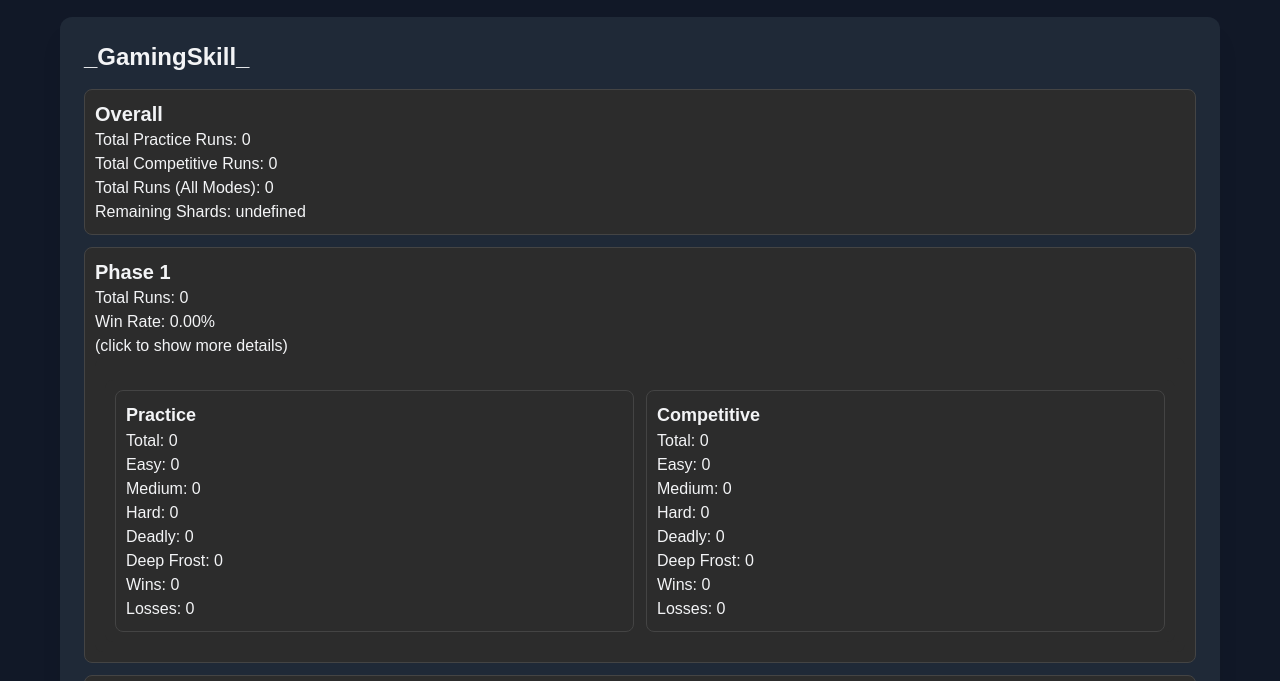
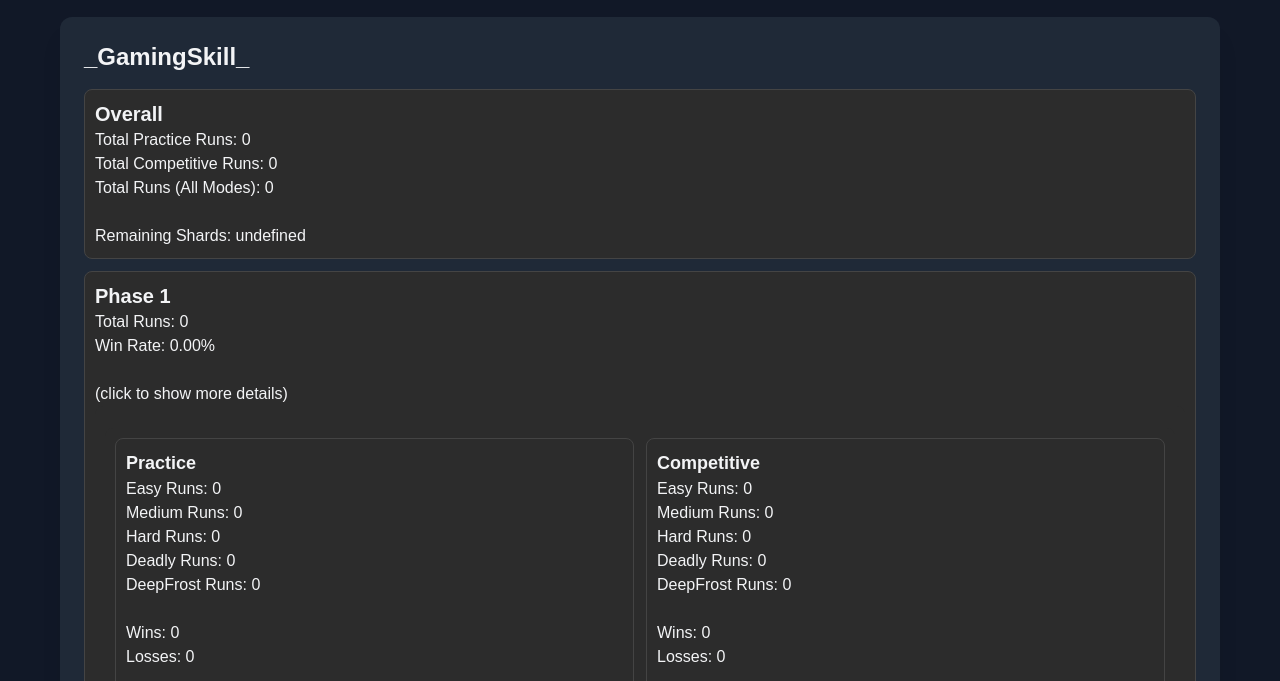
Before and after one commit to trackedout/stats, a website: page index.html in a window 1280 px wide. Shown: the part 119-800 px from the top of the page. Drawn offline with nearby package versions, Linux system fonts and the light colour scheme; files whose address does not match are found by name.

Commit message:
Iterate over phases and run types

```diff
--- a/index.html
+++ b/index.html
@@ -62,6 +62,7 @@
         }
     </style>
 </head>
+
 <body class="bg-gray-900 text-gray-100 transition-colors duration-300 dark-mode">
     <button class="toggle-button" onclick="toggleAllDetails()">Toggle Detail Sections</button>
     <div class="container mx-auto p-5">
@@ -120,75 +121,37 @@
                             <p>Total Practice Runs: ${playerData.totalPracRuns}</p>
                             <p>Total Competitive Runs: ${playerData.totalCompRuns}</p>
                             <p>Total Runs (All Modes): ${playerData.totalRunsAllModes}</p>
+                            <br/>
                             <p>Remaining Shards: ${playerData.remainingShards}</p>
                         </div>
-
+                        ${[1, 2].map(phase => `
                         <div class="bg-gray-100 dark:bg-gray-700 p-3 rounded-lg">
-                            <h3 class="text-xl font-semibold">Phase 1</h3>
-                            <p>Total Runs: ${playerData.phase1?.totalRuns ?? 0}</p>
-                            <p>Win Rate: ${((playerData.phase1?.compWinRate ?? 0) * 100).toFixed(2)}%</p>
-                            <button onclick="toggleDetails('phase1-details-${playerData.player}')">(click to show more details)</button>
-                            <div id="phase1-details-${playerData.player}" style="display:block; border:none;">
+                            <h3 class="text-xl font-semibold">Phase ${phase}</h3>
+                            <p>Total Runs: ${playerData[`phase${phase}`]?.totalRuns ?? 0}</p>
+                            <p>Win Rate: ${((playerData[`phase${phase}`]?.compWinRate ?? 0) * 100).toFixed(2)}%</p>
+                            <br/>
+                            <button onclick="toggleDetails('phase${phase}-details-${playerData.player}')">(click to show more details)</button>
+                            <div id="phase${phase}-details-${playerData.player}" style="display:block; border:none;">
                                 <div class="grid grid-cols-2 gap-3 mt-3" style="border:none;">
+                                    ${['practice', 'competitive'].map(type => `
                                     <div>
-                                        <h4 class="text-lg font-semibold">Practice</h4>
-                                        <p>Total: ${playerData.phase1?.practice?.total ?? 0}</p>
-                                        <p>Easy: ${playerData.phase1?.practice?.easy ?? 0}</p>
-                                        <p>Medium: ${playerData.phase1?.practice?.medium ?? 0}</p>
-                                        <p>Hard: ${playerData.phase1?.practice?.hard ?? 0}</p>
-                                        <p>Deadly: ${playerData.phase1?.practice?.deadly ?? 0}</p>
-                                        <p>Deep Frost: ${playerData.phase1?.practice?.deepFrost ?? 0}</p>
-                                        <p>Wins: ${playerData.phase1?.practice?.wins ?? 0}</p>
-                                        <p>Losses: ${playerData.phase1?.practice?.losses ?? 0}</p>
+                                        <h4 class="text-lg font-semibold">${type.charAt(0).toUpperCase() + type.slice(1)}</h4>
+                                        <p>Easy Runs: ${playerData[`phase${phase}`]?.[type]?.easy ?? 0}</p>
+                                        <p>Medium Runs: ${playerData[`phase${phase}`]?.[type]?.medium ?? 0}</p>
+                                        <p>Hard Runs: ${playerData[`phase${phase}`]?.[type]?.hard ?? 0}</p>
+                                        <p>Deadly Runs: ${playerData[`phase${phase}`]?.[type]?.deadly ?? 0}</p>
+                                        <p>DeepFrost Runs: ${playerData[`phase${phase}`]?.[type]?.deepFrost ?? 0}</p>
+                                        <br/>
+                                        <p>Wins: ${playerData[`phase${phase}`]?.[type]?.wins ?? 0}</p>
+                                        <p>Losses: ${playerData[`phase${phase}`]?.[type]?.losses ?? 0}</p>
+                                        <br/>
+                                        <p>Total Runs: ${playerData[`phase${phase}`]?.[type]?.total ?? 0}</p>
                                     </div>
-                                    <div>
-                                        <h4 class="text-lg font-semibold">Competitive</h4>
-                                        <p>Total: ${playerData.phase1?.competitive?.total ?? 0}</p>
-                                        <p>Easy: ${playerData.phase1?.competitive?.easy ?? 0}</p>
-                                        <p>Medium: ${playerData.phase1?.competitive?.medium ?? 0}</p>
-                                        <p>Hard: ${playerData.phase1?.competitive?.hard ?? 0}</p>
-                                        <p>Deadly: ${playerData.phase1?.competitive?.deadly ?? 0}</p>
-                                        <p>Deep Frost: ${playerData.phase1?.competitive?.deepFrost ?? 0}</p>
-                                        <p>Wins: ${playerData.phase1?.competitive?.wins ?? 0}</p>
-                                        <p>Losses: ${playerData.phase1?.competitive?.losses ?? 0}</p>
-                                    </div>
+                                    `).join('')}
                                 </div>
                             </div>
                         </div>
-
-                        <div class="bg-gray-100 dark:bg-gray-700 p-3 rounded-lg">
-                            <h3 class="text-xl font-semibold">Phase 2</h3>
-                            <p>Total Runs: ${playerData.phase2?.totalRuns ?? 0}</p>
-                            <p>Win Rate: ${((playerData.phase2?.compWinRate ?? 0) * 100).toFixed(2)}%</p>
-                            <button onclick="toggleDetails('phase2-details-${playerData.player}')">(click to show more details)</button>
-                            <div id="phase2-details-${playerData.player}" style="display:block; border:none;">
-                                <div class="grid grid-cols-2 gap-3 mt-3" style="border:none;">
-                                    <div>
-                                        <h4 class="text-lg font-semibold">Practice</h4>
-                                        <p>Total: ${playerData.phase2?.practice?.total ?? 0}</p>
-                                        <p>Easy: ${playerData.phase2?.practice?.easy ?? 0}</p>
-                                        <p>Medium: ${playerData.phase2?.practice?.medium ?? 0}</p>
-                                        <p>Hard: ${playerData.phase2?.practice?.hard ?? 0}</p>
-                                        <p>Deadly: ${playerData.phase2?.practice?.deadly ?? 0}</p>
-                                        <p>Deep Frost: ${playerData.phase2?.practice?.deepFrost ?? 0}</p>
-                                        <p>Wins: ${playerData.phase2?.practice?.wins ?? 0}</p>
-                                        <p>Losses: ${playerData.phase2?.practice?.losses ?? 0}</p>
-                                    </div>
-                                    <div>
-                                        <h4 class="text-lg font-semibold">Competitive</h4>
-                                        <p>Total: ${playerData.phase2?.competitive?.total ?? 0}</p>
-                                        <p>Easy: ${playerData.phase2?.competitive?.easy ?? 0}</p>
-                                        <p>Medium: ${playerData.phase2?.competitive?.medium ?? 0}</p>
-                                        <p>Hard: ${playerData.phase2?.competitive?.hard ?? 0}</p>
-                                        <p>Deadly: ${playerData.phase2?.competitive?.deadly ?? 0}</p>
-                                        <p>Deep Frost: ${playerData.phase2?.competitive?.deepFrost ?? 0}</p>
-                                        <p>Wins: ${playerData.phase2?.competitive?.wins ?? 0}</p>
-                                        <p>Losses: ${playerData.phase2?.competitive?.losses ?? 0}</p>
-                                    </div>
-                                </div>
-                            </div>
-                        </div>
-
+                        `).join('')}
                     </div>
                 `;
                 playersContainer.appendChild(playerCard);
```
